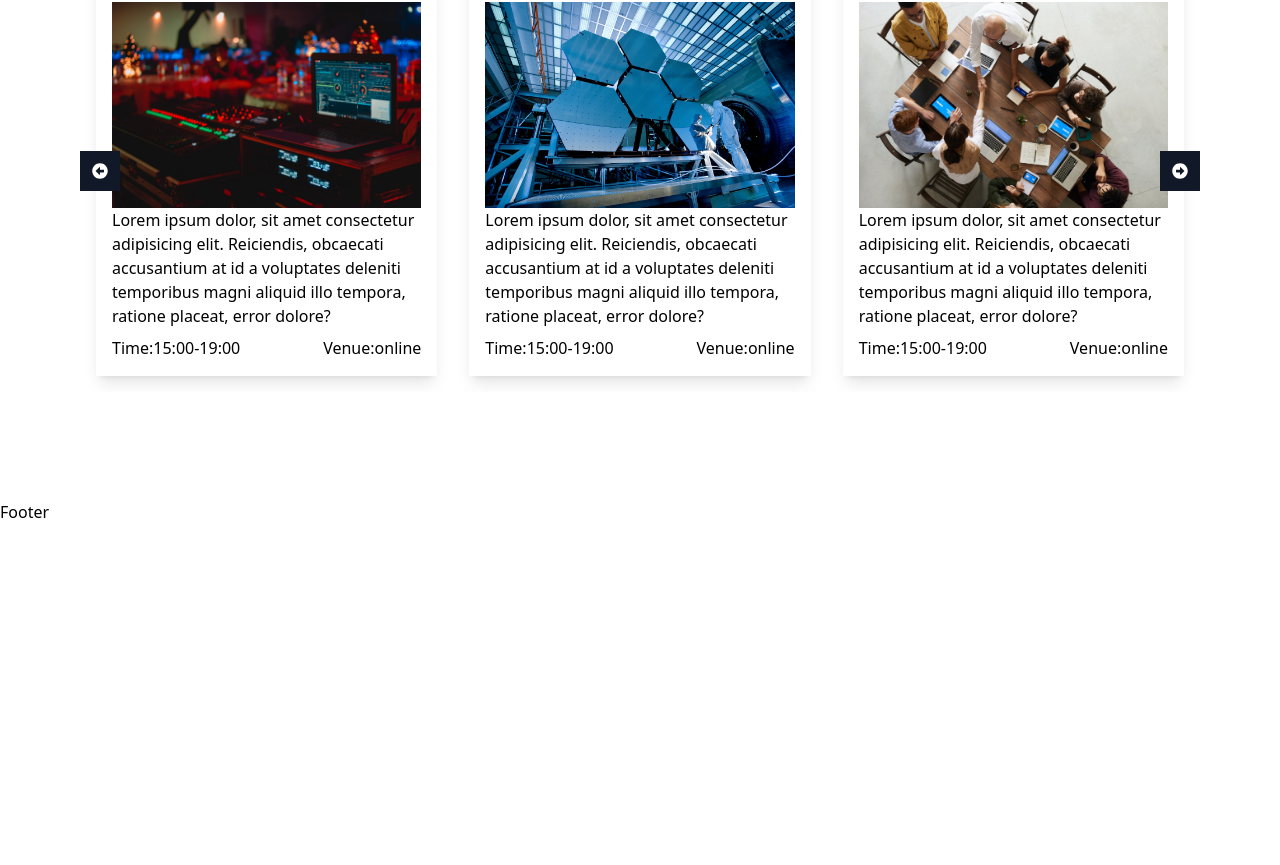
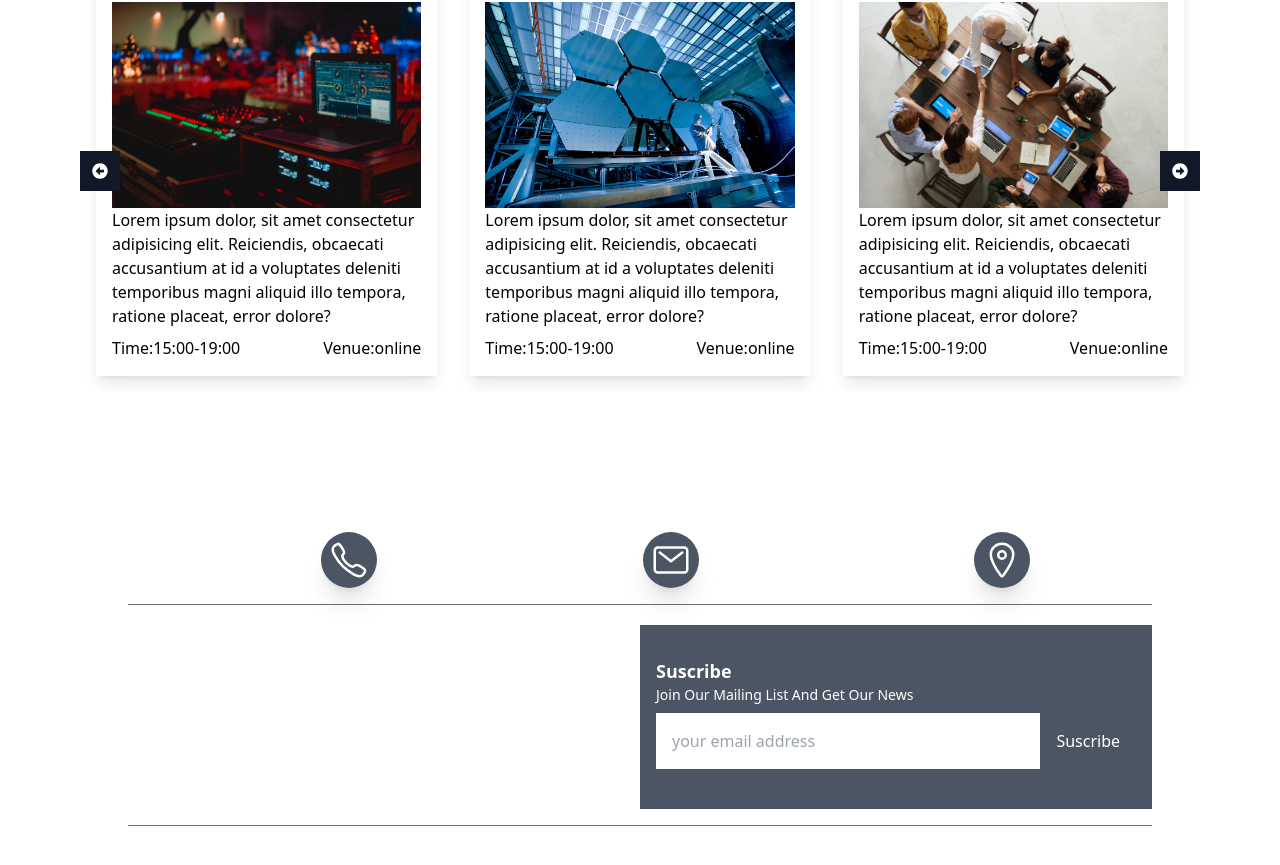
Before and after one commit to edyting/aaes-official, a React (Vite) app in the folder client/: page / in a window 1280 px wide. Shown: the part 2426-3291 px from the top of the page. Before the commit the page ends 2950 px from the top, so only its background shows below. Built offline with nearby package versions, Linux system fonts and the light colour scheme.

Commit message:
working on homepage

```diff
--- a/client/src/components/Footer.jsx
+++ b/client/src/components/Footer.jsx
@@ -1,7 +1,104 @@
 import React from 'react'
+import { IoCallOutline } from "react-icons/io5";
+import { IoMailOutline } from "react-icons/io5";
+import { IoLocationOutline } from "react-icons/io5";
+import Newsletter from './Newsletter';
 
-export default function Footer() {
+function Footer() {
   return (
-    <div>Footer</div>
+    <div className='bg-darkbg w-screen '>
+        {/* flex */}
+      <div className="md:w-[80%] mx-auto md:mx-12 lg:mx-auto">
+            {/* top */}
+            <div className="md:flex md:py-4 grid grid-cols-2 mb-3 md:mb-0 justify-between  md:flex-row text-white space-y-4 text-lg items-center mx-2 md:mx-0">
+                {/* logo */}
+                <div className="col-span-2 text-center">
+                    <h1>LOGO</h1>
+                </div>
+                {/* call us */}
+                <div className="flex items-center gap-2 ">
+                    {/* icon */}
+                    <div className="bg-gray-600  md:p-2 p-1 flex items-center justify-center rounded-full shadow-xl ">
+                    <IoCallOutline className='text-[30px] md:text-[40px]' />
+                    </div>
+                    {/* info */}
+                    <div className="">
+                    <h1 className='capitalize font-bold text-primary'>call us on</h1>
+                    <p className='text-sm'>+233 88 989 5555</p>
+                    </div>
+                </div>
+                {/* mail us */}
+                <div className="flex items-center gap-2">
+                    {/* icon */}
+                    <div className="bg-gray-600  md:p-2 p-1 flex items-center justify-center rounded-full shadow-xl">
+                    <IoMailOutline className='text-[30px] md:text-[40px]' />
+                    </div>
+                    {/* info */}
+                    <div className="">
+                        <h1 className='capitalize font-bold text-primary'>mail us on</h1>
+                        <p className='text-sm'>mailus@gmail.com</p>
+                    </div>
+                </div>
+                {/* location */}
+                <div className="flex items-center gap-2">
+                    {/* icon */}
+                    <div className="bg-gray-600  md:p-2 p-1 flex items-center justify-center rounded-full shadow-xl">
+                    <IoLocationOutline className='text-[30px] md:text-[40px]' />
+                    </div>
+                    {/* info */}
+                    <div className="">
+                        <h1 className='capitalize font-bold text-primary'>location</h1>
+                        <p className='text-sm'>kumasi,ayeduase</p>
+                    </div>
+                </div>
+            </div>
+            {/* line */}
+            <div className="bg-[#6c6d72] h-[0.5px] w-full"></div>
+            {/* middle */}
+            <div className="text-white flex flex-col md:flex-row justify-between py-4">
+                {/* quick links */}
+                <div className="flex space-x-8 mb-2 md:mb-0 lg:mx-4">
+                <div className="">
+                    <div className="flex  items-center gap-1">
+                        <div className="h-2 w-2 bg-muted"></div>
+                    <h1 className='text-primary text-lg font-bold capitaliz'>Quick links</h1>
+                    </div>
+                    <ul className='pl-4'>
+                        <li>Home</li>
+                        <li>Home</li>
+                        <li>Home</li>
+                        <li>Home</li>
+                    </ul>
+                </div>
+                {/* social media */}
+                <div className="">
+                <div className="flex  items-center gap-1">
+                        <div className="h-2 w-2 bg-muted"></div>
+                    <h1 className='text-primary text-lg font-bold capitalize'>social media</h1>
+                    </div>
+                    <ul className='pl-4'>
+                        <li>facebook</li>
+                        <li>facebook</li>
+                        <li>facebook</li>
+                        <li>facebook</li>
+                    </ul>
+
+                </div>
+                </div>
+                {/* newsletter */}
+                <div className="md:ml-6 lg:ml-0 ml-0">
+                    <Newsletter/>
+                </div>
+            </div>
+             {/* line */}
+             <div className=" bg-[#6c6d72] h-[0.5px] w-full"></div>
+            {/* bottom */}
+            <div className="py-4 md:py-2 flex items-center justify-center text-white">
+                    <p>@copyright 2024</p>
+            </div>
+      </div>
+    </div>
   )
 }
+
+export default Footer
--- /dev/null
+++ b/client/src/components/Newsletter.jsx
@@ -0,0 +1,22 @@
+import React from 'react'
+
+function Newsletter() {
+  return (
+    <div>
+      {/* container */}
+      <div className="bg-gray-600 p-4 mx-2 md:mx-0 py-8 mt-1 rounded-lg">
+        <h1 className='text-lg capitalize font-bold'>suscribe</h1>
+        <p className='capitalize text-sm'>join our mailing list and get our news </p>
+        {/* input */}
+        <div className="py-2 md:w-[30rem]">
+            <form action="" className='flex'>
+            <input type="text" placeholder='your email address' name="" id="" className='rounded-l-lg w-full p-4' />
+            <input type="submit" className='text-white px-4 bg-primary rounded-r-lg' value="Suscribe" />
+            </form>
+        </div>
+      </div>
+    </div>
+  )
+}
+
+export default Newsletter
```
